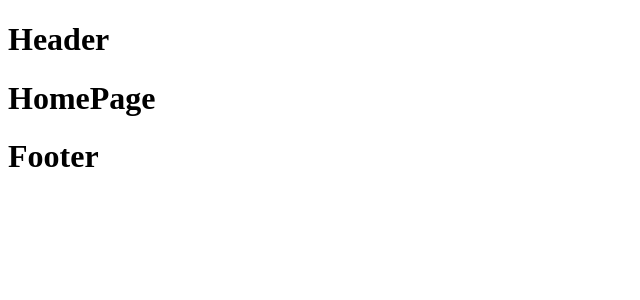
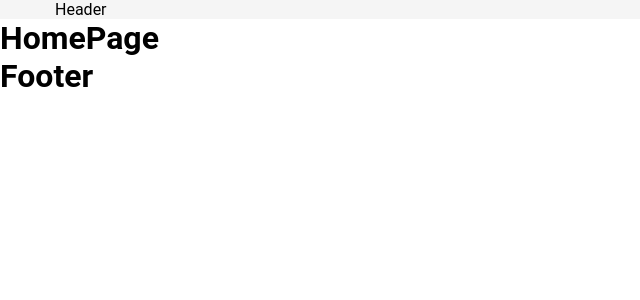
Before and after one commit to TranMinhHieu20/HappyShop, a React (Create React App) app in the folder fe/happyshop/: page / in a window 1280 px wide. Shown: the top 300 px of the page, without its empty margins (0-640 px from the left). Built offline with nearby package versions, Linux system fonts and the light colour scheme.

Commit message:
Create header & scss

```diff
--- a/fe/happyshop/src/index.js
+++ b/fe/happyshop/src/index.js
@@ -2,6 +2,7 @@ import React from 'react'
 import ReactDOM from 'react-dom/client'
 import { BrowserRouter } from 'react-router-dom'
 import RouterCustom from './router'
+import './style/style.scss'
 
 const root = ReactDOM.createRoot(document.getElementById('root'))
 root.render(
--- a/fe/happyshop/src/pages/user/theme/header/index.js
+++ b/fe/happyshop/src/pages/user/theme/header/index.js
@@ -1,10 +1,11 @@
 import { memo } from 'react'
+import './style.scss'
 
 const Header = () => {
   return (
-    <>
-      <h1>Header</h1>
-    </>
+    <div className="header_top">
+      <div className="container">Header</div>
+    </div>
   )
 }
 
--- /dev/null
+++ b/fe/happyshop/src/pages/user/theme/header/style.scss
@@ -0,0 +1,3 @@
+.header_top {
+  background: #f5f5f5;
+}
--- a/fe/happyshop/src/pages/user/theme/masterLayout/index.js
+++ b/fe/happyshop/src/pages/user/theme/masterLayout/index.js
@@ -1,7 +1,6 @@
 import { memo } from 'react'
 import Header from '../header'
 import Footer from '../footer'
-import HomePage from '../../homePage'
 
 const MasterLayout = ({ children, ...props }) => {
   return (
--- /dev/null
+++ b/fe/happyshop/src/style/pages/_all.scss
@@ -0,0 +1,22 @@
+@use 'sass:map';
+@use 'theme' as *;
+
+html,
+body {
+  margin: 0;
+}
+
+* {
+  font-family: Roboto;
+  padding: 0;
+  margin: 0;
+}
+
+.container {
+  max-width: 1170px;
+  width: 100%;
+  padding-left: 15px;
+  padding-right: 15px;
+  //   background: map.get($theme-color, 'main');
+  margin: auto;
+}
--- /dev/null
+++ b/fe/happyshop/src/style/pages/_theme.scss
@@ -0,0 +1,5 @@
+// common theme styles
+$theme-color: (
+  'main': #008874,
+  'primary': red
+);
--- /dev/null
+++ b/fe/happyshop/src/style/style.scss
@@ -0,0 +1 @@
+@import 'pages/all';
```
